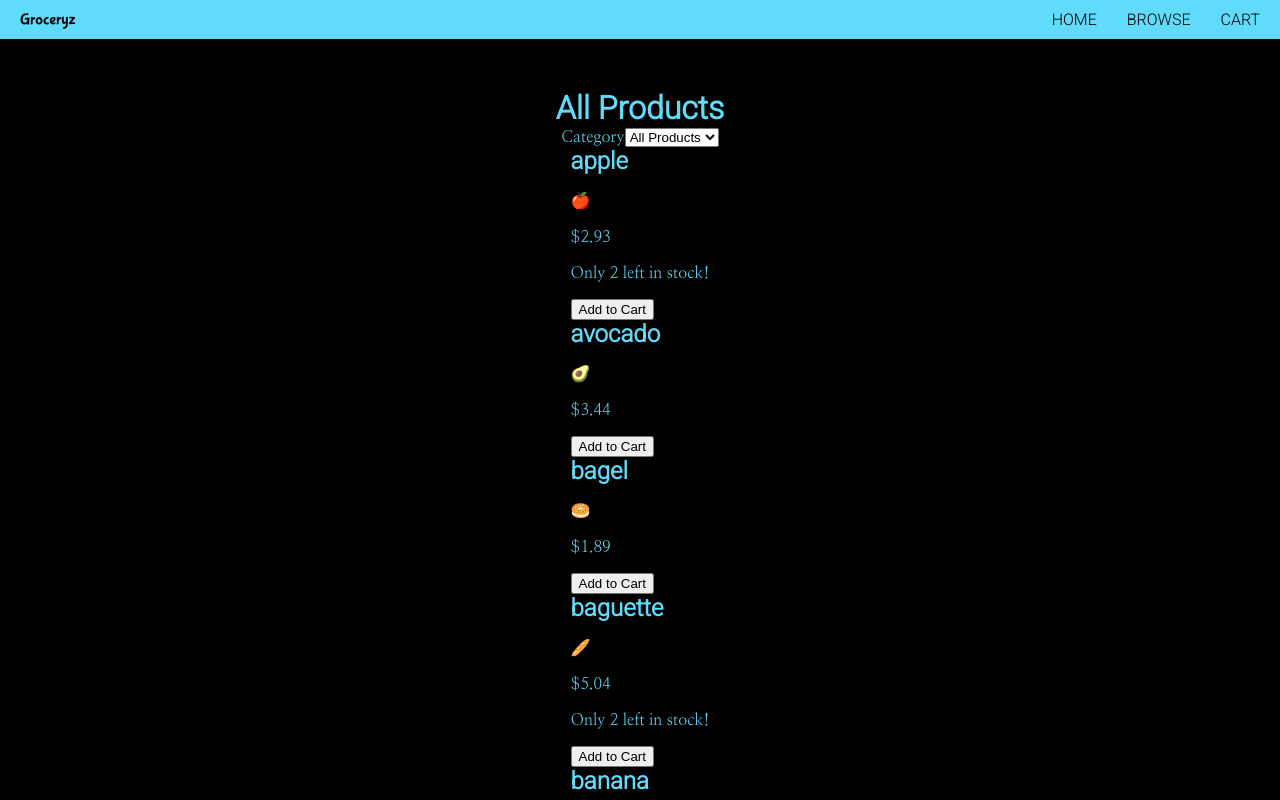
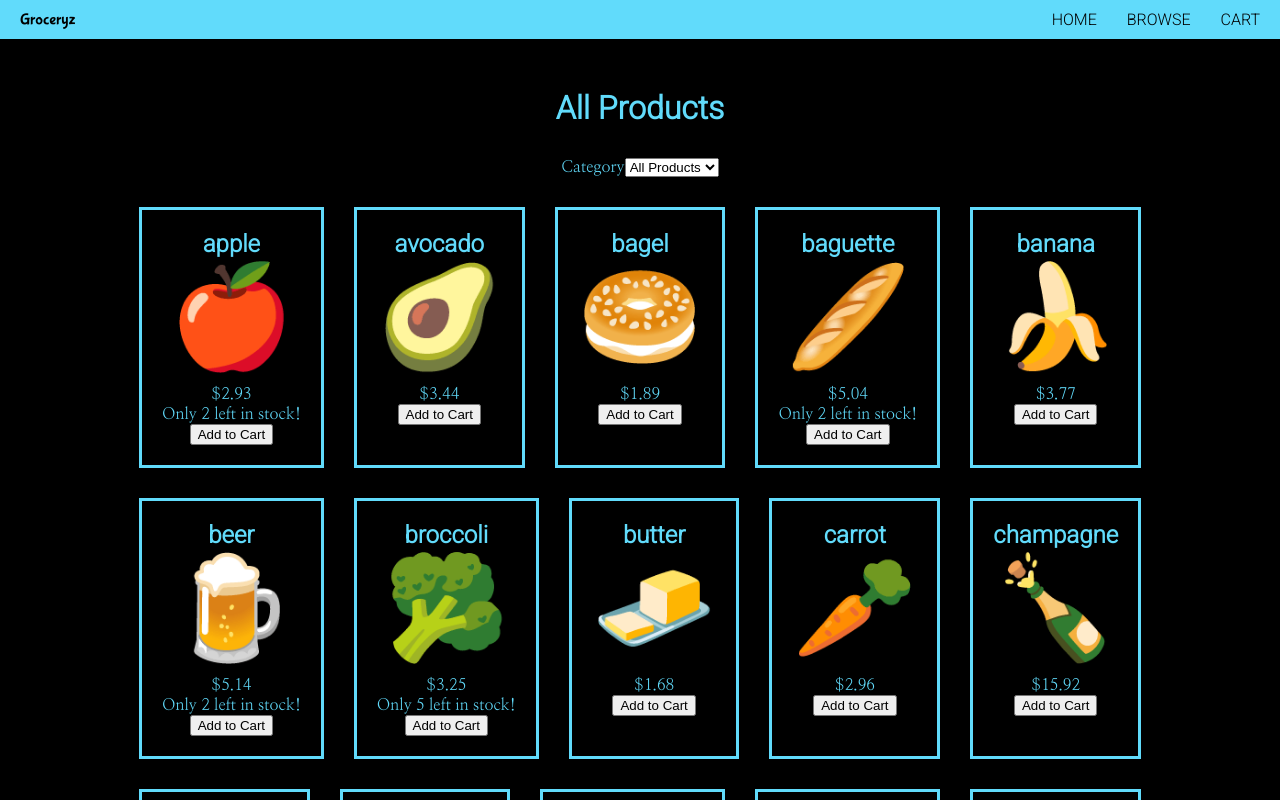
Before and after one commit to jtreeves/grocery-react, a React (Create React App) app: page /browse in a window 1280 px wide. Shown: the top 800 px of the page. Built offline with nearby package versions, Linux system fonts and the light colour scheme.

Commit message:
[styles] Design products list and highlights

```diff
--- a/src/components/browse/BrowsePage.tsx
+++ b/src/components/browse/BrowsePage.tsx
@@ -35,7 +35,7 @@ function BrowsePage(): JSX.Element {
     }
 
     return (
-        <main>
+        <main id='browse'>
             <h1>{category.name}</h1>
 
             <SelectCategory
--- a/src/components/cart/CartPage.tsx
+++ b/src/components/cart/CartPage.tsx
@@ -29,7 +29,7 @@ function CartPage(): JSX.Element {
     }
 
     return (
-        <main>
+        <main id='cart'>
             <h1>Cart</h1>
 
             <ProductsList
--- a/src/components/main/HomePage.tsx
+++ b/src/components/main/HomePage.tsx
@@ -1,6 +1,6 @@
 function HomePage(): JSX.Element {
     return (
-        <main>
+        <main id='home'>
             <h1>Home</h1>
         </main>
     )
--- a/src/components/products/ProductHighlight.tsx
+++ b/src/components/products/ProductHighlight.tsx
@@ -19,6 +19,7 @@ import formatCurrency from '../../utilities/formatCurrency'
 import GlobalStorage from '../../GlobalStorage'
 import BrowseItem from '../browse/BrowseItem'
 import CartItem from '../cart/CartItem'
+import '../../styles/products.css'
 
 function ProductHighlight({
     id
@@ -37,11 +38,11 @@ function ProductHighlight({
     const isCart: boolean = location.pathname.includes('cart')
 
     return (
-        <li>
+        <li className='product-highlight'>
             <article>
                 <h2>{name}</h2>
-                <p>{image}</p>
-                <p>{price}</p>
+                <p className='product-image'>{image}</p>
+                <p className='product-price'>{price}</p>
             </article>
 
             {isBrowse &&
--- a/src/components/products/ProductsList.tsx
+++ b/src/components/products/ProductsList.tsx
@@ -6,6 +6,7 @@ import {
     ProductsTallyProp
 } from '../../interfaces'
 import ProductHighlight from './ProductHighlight'
+import '../../styles/products.css'
 
 function ProductsList({
     products
@@ -23,7 +24,7 @@ function ProductsList({
     })
 
     return (
-        <ul>
+        <ul className='products-list'>
             {mappedProducts}
         </ul>
     )
--- a/src/styles/main.css
+++ b/src/styles/main.css
@@ -5,6 +5,10 @@ body {
     font-family: 'Nanum Myeongjo', serif;
     background-color: black;
     color: #61DBFB;
+}
+
+p {
+    margin: 0;
 }
 
 ul {
@@ -48,6 +52,7 @@ main {
     display: flex;
     flex-direction: column;
     align-items: center;
+    gap: 30px;
     padding: 50px 100px;
     min-height: calc(100vh - 254px);
 }
--- a/src/styles/products.css
+++ b/src/styles/products.css
@@ -0,0 +1,24 @@
+.products-list {
+    display: flex;
+    flex-wrap: wrap;
+    justify-content: center;
+    gap: 30px;
+}
+
+.product-highlight {
+    display: flex;
+    flex-direction: column;
+    align-items: center;
+    border: 3px solid #61DBFB;
+    padding: 20px;
+}
+
+.product-highlight article {
+    display: flex;
+    flex-direction: column;
+    align-items: center;
+}
+
+.product-image {
+    font-size: 100px;
+}
```
